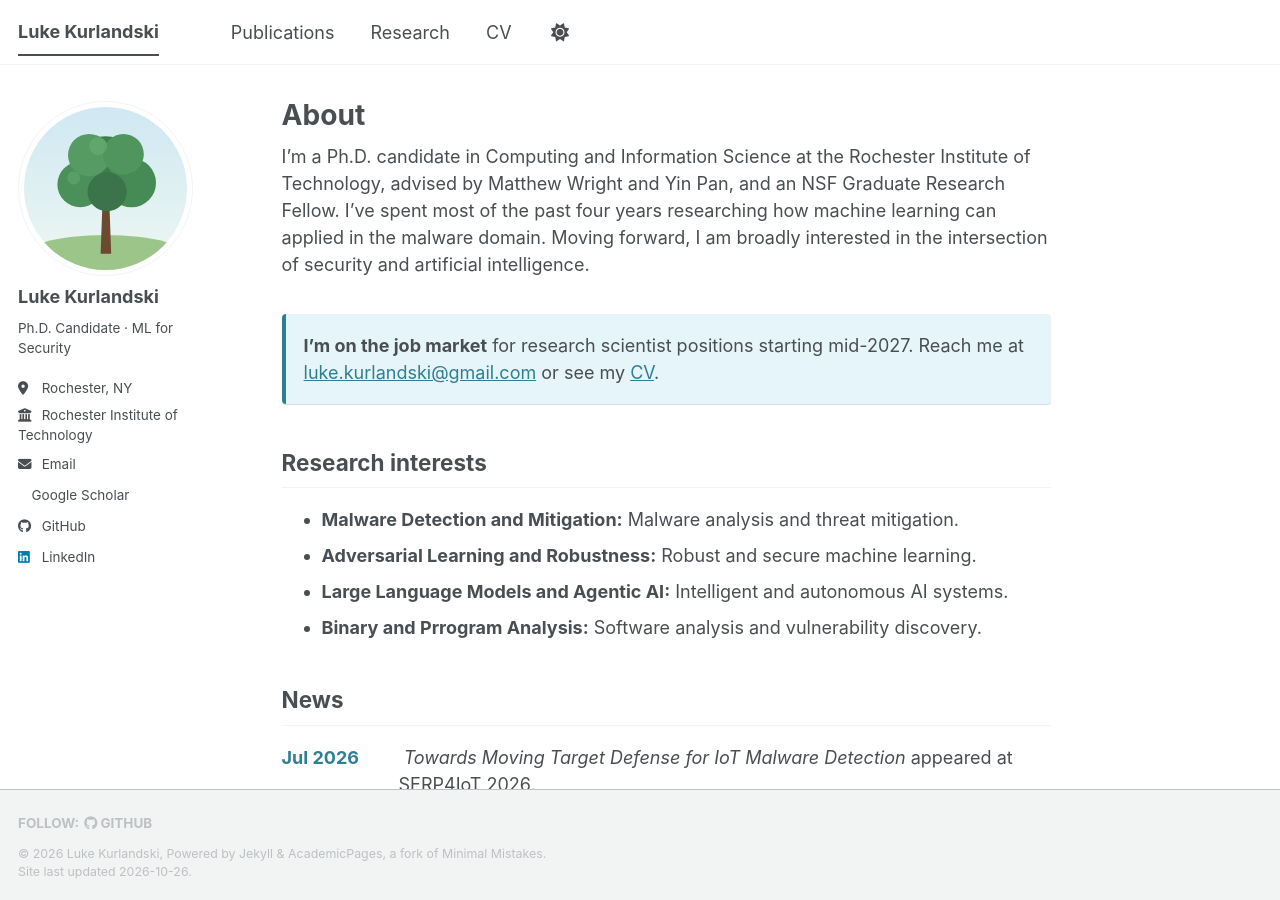
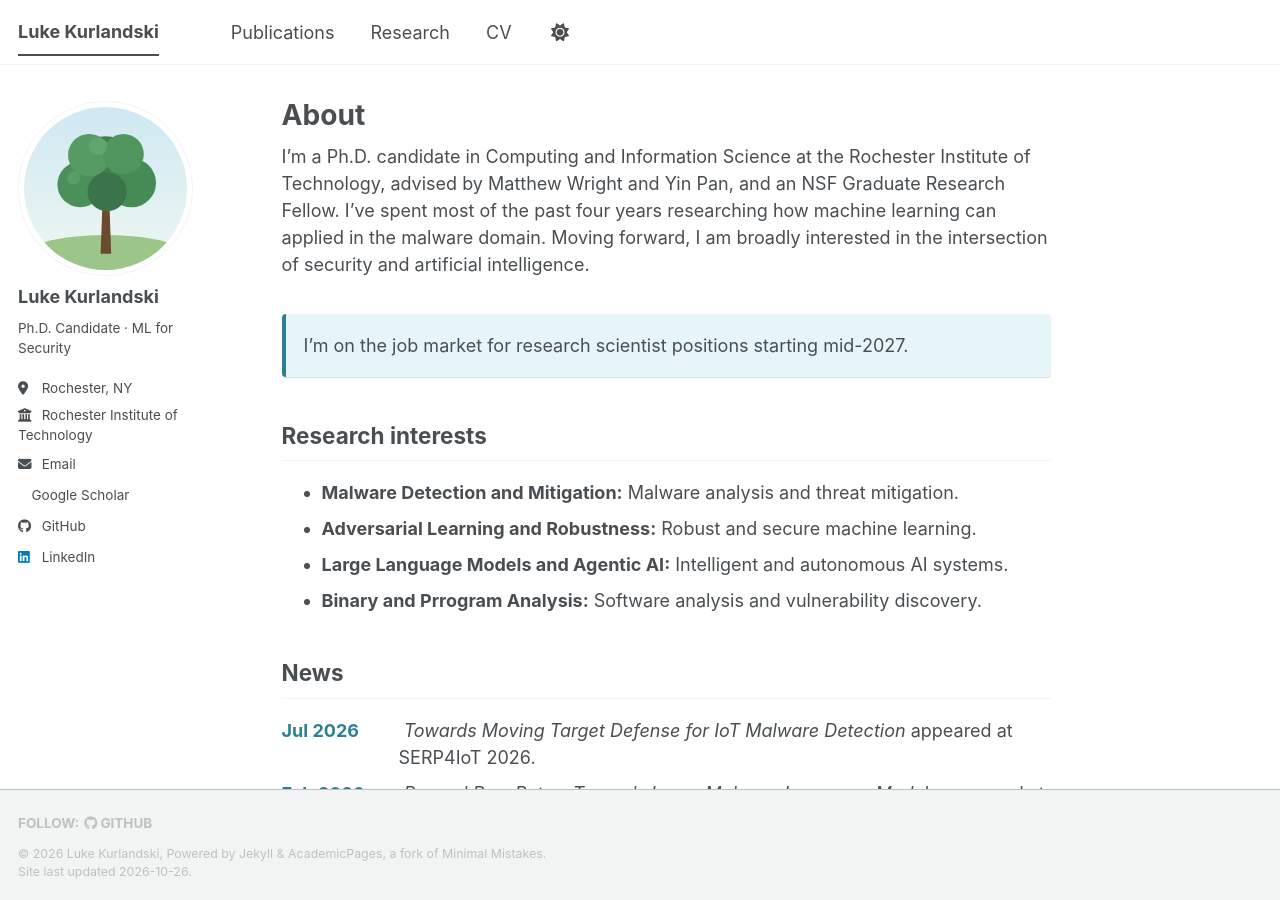
Before and after one commit to lkurlandski/lkurlandski.github.io, a Jekyll site: the page built from _pages/about.md, in a window 1280 px wide and 900 px high. Built offline with Jekyll 4.4.1, drawn with Linux system fonts in a browser that asks for light colours; a style sheet for code colours, icons or effects is not loaded.

Commit message:
Updated.

```diff
--- a/_pages/about.md
+++ b/_pages/about.md
@@ -10,7 +10,7 @@ redirect_from:
 I'm a Ph.D. candidate in Computing and Information Science at the Rochester Institute of Technology, advised by Matthew Wright and Yin Pan, and an NSF Graduate Research Fellow. I've spent most of the past four years researching how machine learning can applied in the malware domain. Moving forward, I am broadly interested in the intersection of security and artificial intelligence.
 
 <div class="notice--info job-market" markdown="1">
-**I'm on the job market** for research scientist positions starting mid-2027. Reach me at [luke.kurlandski@gmail.com](mailto:luke.kurlandski@gmail.com) or see my [CV](https://lkurlandski.github.io/CurriculumVitae/cv.pdf).
+I'm on the job market for research scientist positions starting mid-2027.
 </div>
 
 ## Research interests
```
